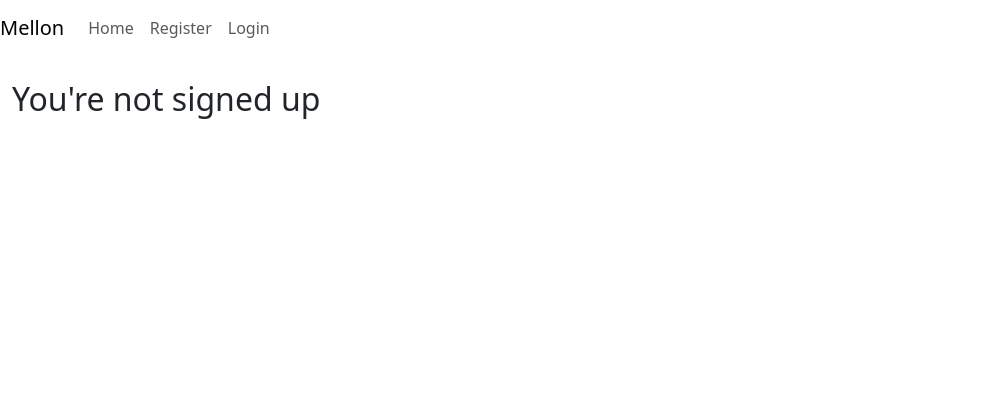
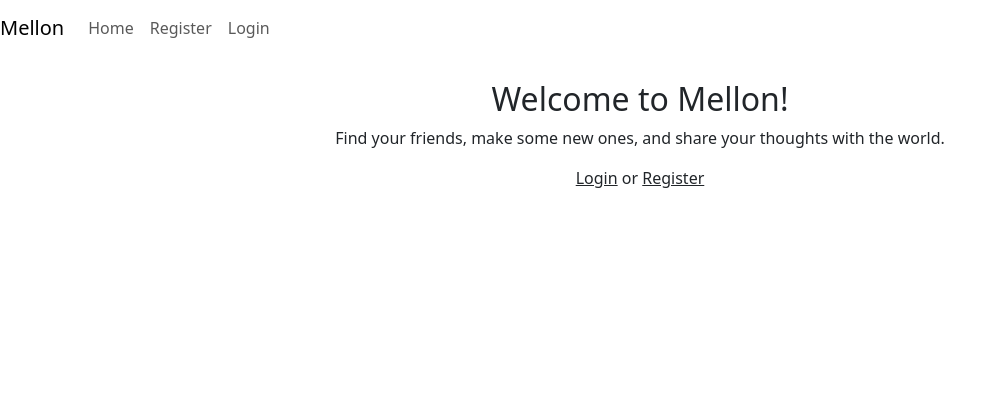
Before and after one commit to ejasquith/mellon, a Django app: page / in a window 1280 px wide. Shown: the top 420 px of the page, without its empty margins (0-1005 px from the left). Run offline with Django 3.2, Linux system fonts and the light colour scheme; parts of the project's set-up code (start-up, migrations or seed data) failed here and were passed over; some libraries are stand-ins or nearby versions.

Commit message:
Add welcome text to home

```diff
--- a/static/css/style.css
+++ b/static/css/style.css
@@ -35,6 +35,11 @@ a {
     width: 100%;
     resize: none;
     border: 1px solid lightgrey;
+}
+
+.welcome-text {
+    margin: 0 auto;
+    text-align: center;
 }
 
 .post-header, .comment-header {
--- a/templates/home.html
+++ b/templates/home.html
@@ -5,11 +5,21 @@
     <div class="row">
         <!--Post Display-->
         {% if user.is_authenticated %}
-        {% for post in post_list|dictsortreversed:"created_on" %}
-            {% include 'post_template.html' %}
-        {% endfor %}
+            {% for post in post_list|dictsortreversed:"created_on" %}
+                {% include 'post_template.html' %}
+            {% empty %}
+                <div class="welcome-text">
+                    <h2>Welcome to Mellon!</h2>
+                    <p>Normally, we'd show off all your friends' posts here, but you don't have any :(</p>
+                    <p><a href="#"><u>Why not find some?<u></a></p>
+                </div>
+            {% endfor %}
         {% else %}
-        <h2>You're not signed up</h2>
+                <div class="welcome-text">
+                    <h2>Welcome to Mellon!</h2>
+                    <p>Find your friends, make some new ones, and share your thoughts with the world.</p>
+                    <p><a href="{% url 'login' %}"><u>Login</u></a> or <a href="{% url 'signup' %}"><u>Register</u></a></p>
+                </div>
         {% endif %}
     </div>
 </div>
```
